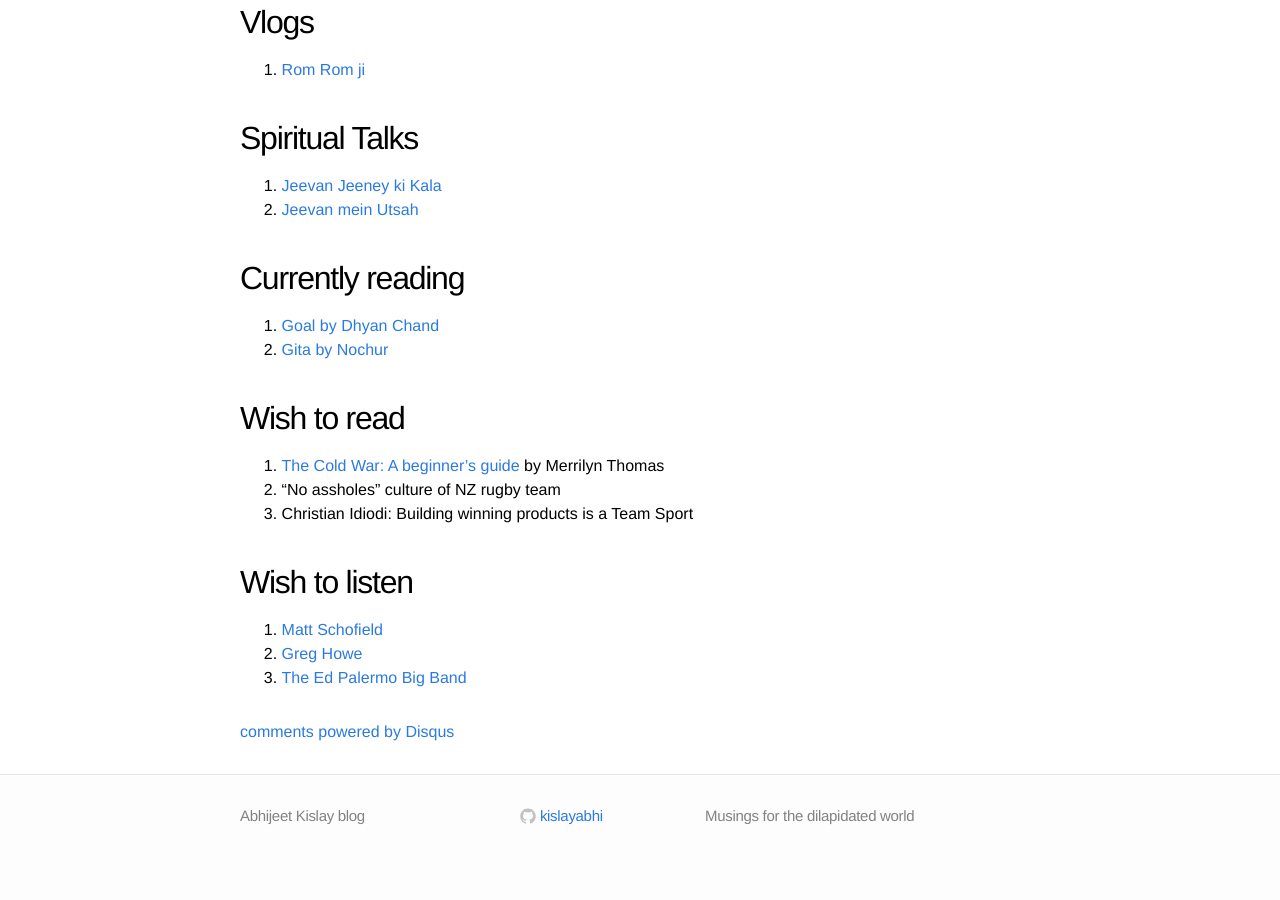
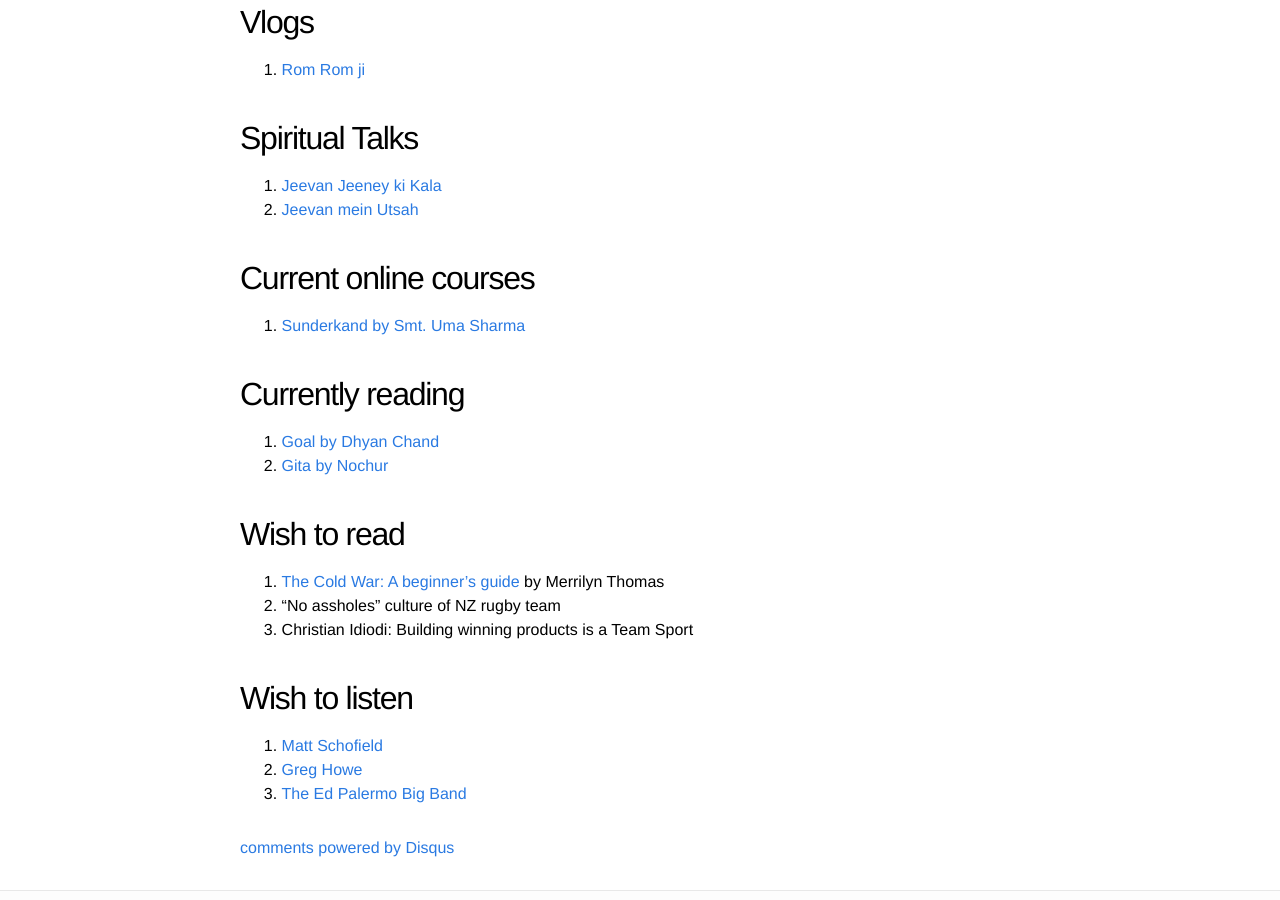
Before and after one commit to kislayabhi/kislayabhi.github.io, a Jekyll site: the page built from _posts/2024-7-23-My-personal-playlist.md, in a window 1280 px wide and 900 px high, scrolled down 1367 px. Built offline with Jekyll 4.4.1, drawn with Linux system fonts in a browser that asks for light colours; comment, search, counter and statistics services are not loaded; before the commit the page ends 2239 px from its top, so only the background shows below that.

Commit message:
Update 2024-7-23-My-personal-playlist.md

```diff
--- a/_posts/2024-7-23-My-personal-playlist.md
+++ b/_posts/2024-7-23-My-personal-playlist.md
@@ -50,6 +50,9 @@ I have since very recently started realizing that there are certain things out t
 1. [Jeevan Jeeney ki Kala](https://youtu.be/mVBl__RbDsI)
 2. [Jeevan mein Utsah](https://youtu.be/JnGvHt4aorY)
 
+## Current online courses
+1. [Sunderkand by Smt. Uma Sharma](https://youtu.be/QZoJ5rbu65E)
+
 ## Currently reading
 1. [Goal by Dhyan Chand](http://bharatiyahockey.org/granthalaya/goal/)
 2. [Gita by Nochur](https://voiceofrishis.myshopify.com/products/srimad-bhagavad-gita-elixir-of-eternal-wisdom-paperback)
```
